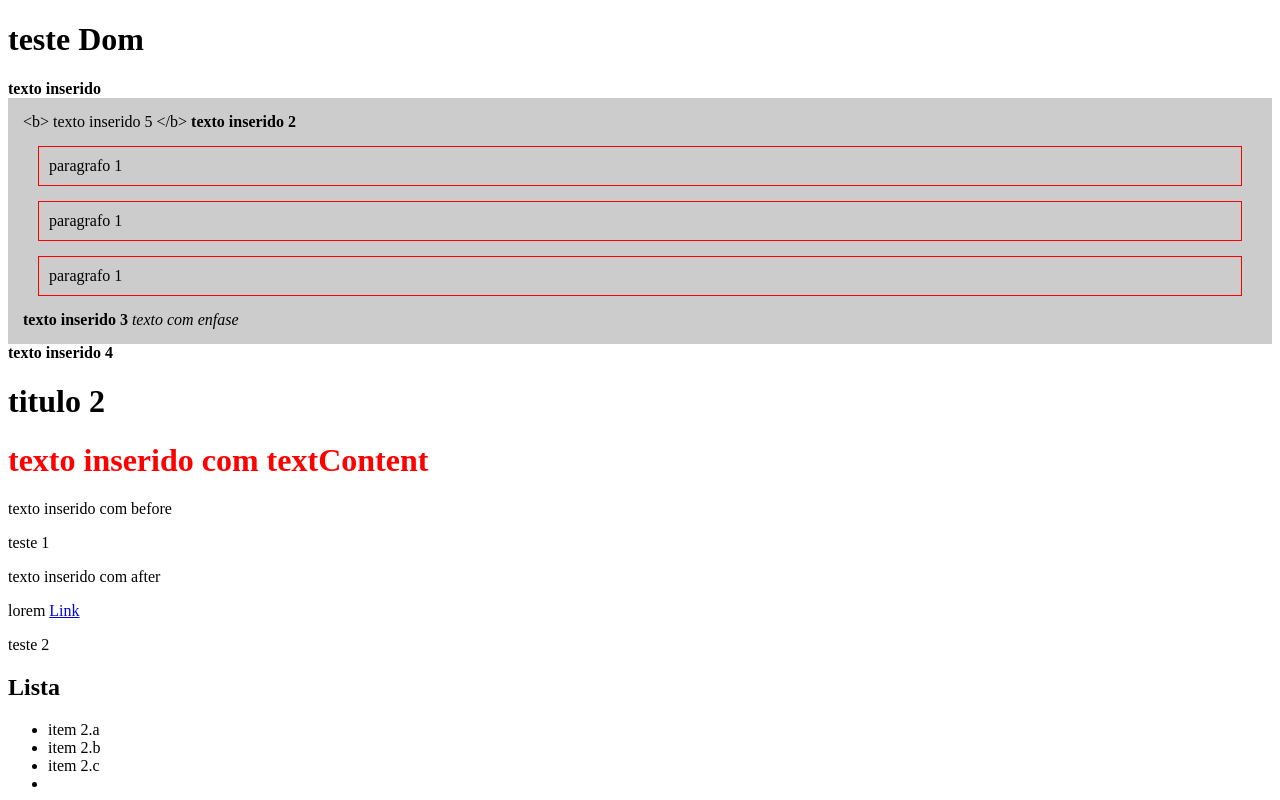
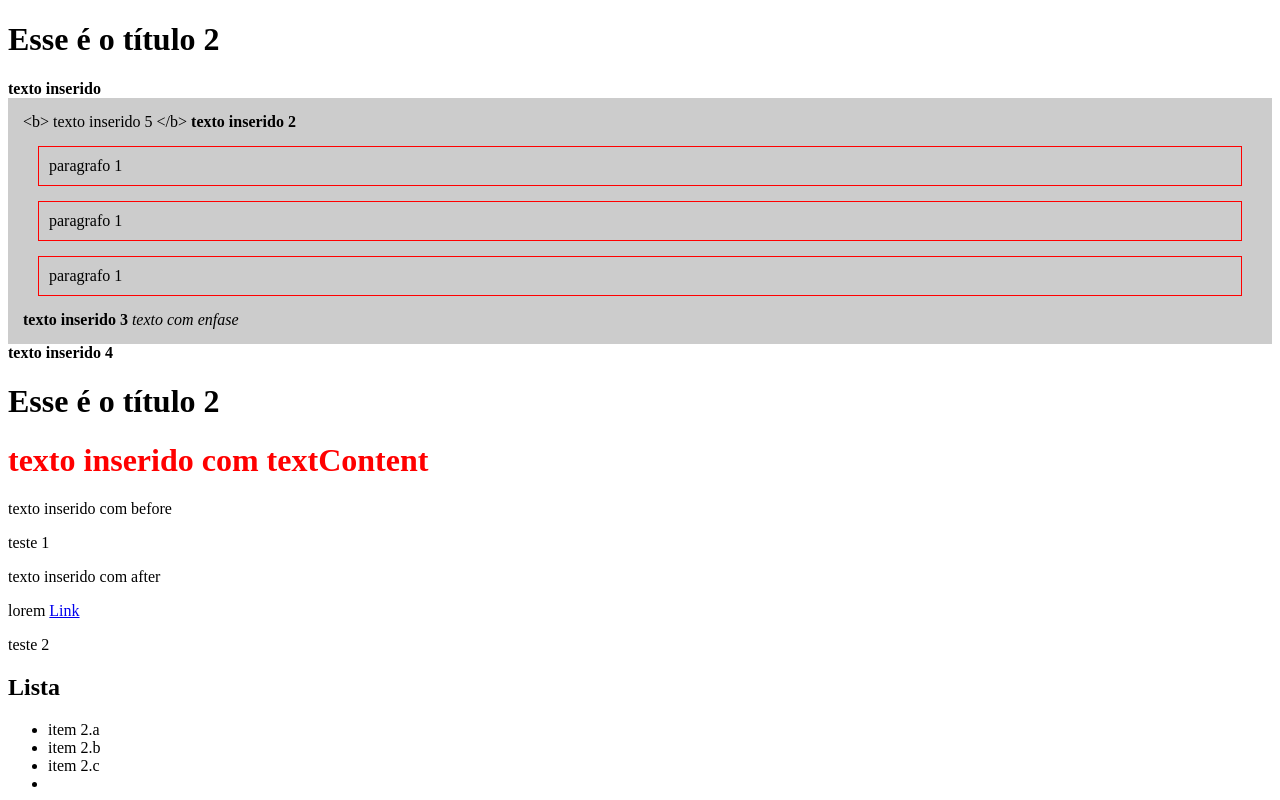
Before and after one commit to vanessafmotta/curso-de-JavaScript-udemy, a plain HTML site: page DOM_2/create_dom.html in a window 1280 px wide. Shown: the top 800 px of the page. Drawn offline with Linux system fonts and the light colour scheme.

Commit message:
remove()

```diff
--- a/DOM_2/create_dom.html
+++ b/DOM_2/create_dom.html
@@ -78,7 +78,7 @@
         // método insertBefore
 
         const title2 = document.createElement('h1')
-        title2.textContent = "titulo 2 "
+        title2.textContent = "Esse é o título 2"
 
         const list = document.querySelector("ul")
 
@@ -117,6 +117,15 @@
         em.textContent = " texto com enfase"
         container2.insertAdjacentElement("beforeend", em)
 
+        // list.remove()
+        // parentNode.removeChild(list)
+        list.parentElement.removeChild(list)// dessa forma funcionará em todos os
+
+        const parent = document.body
+        const newChild = container.querySelector("h1").cloneNode(true)
+        const oldChild = document.querySelector("h1")
+        parent.replaceChild(newChild, oldChild)
+
 
 
 
```
